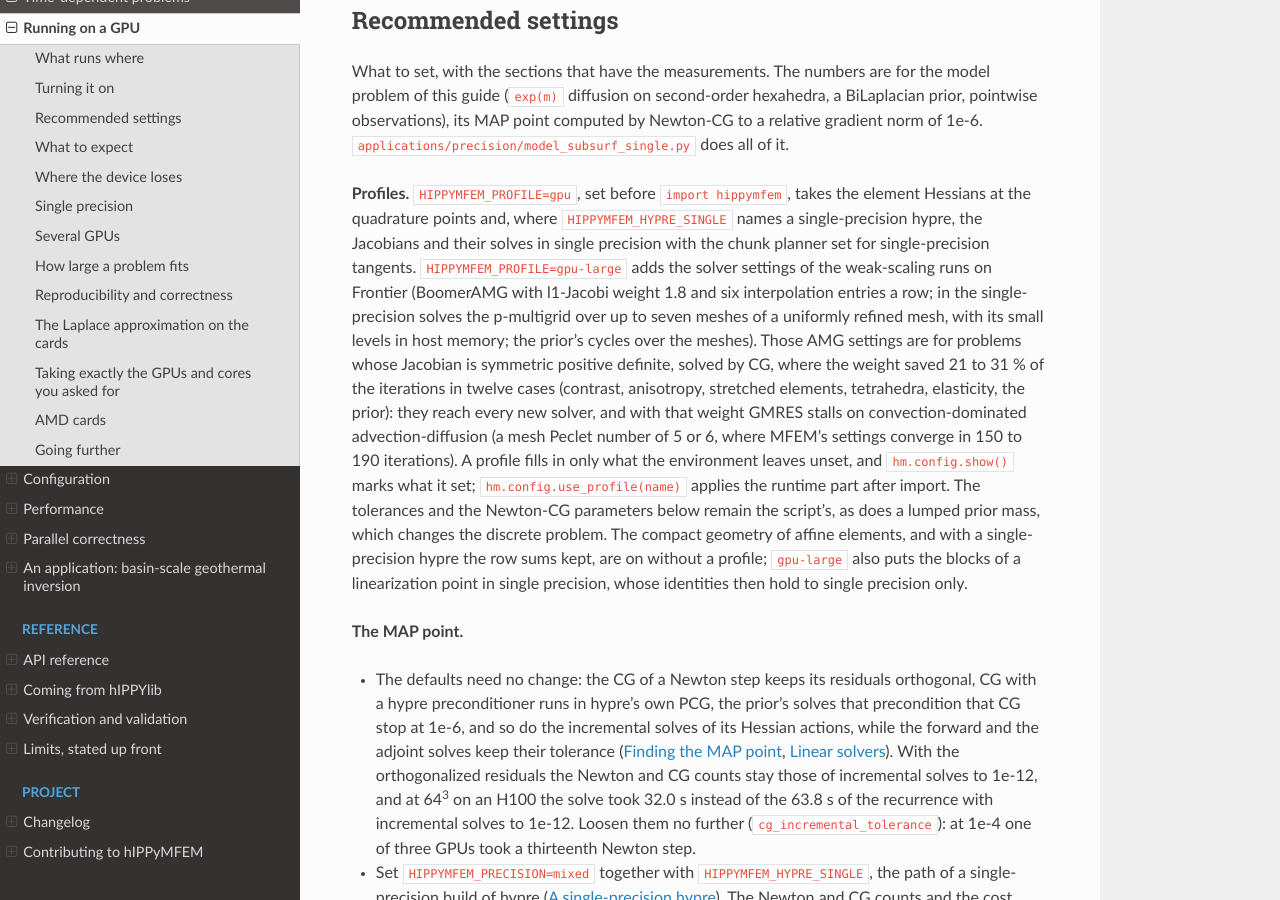
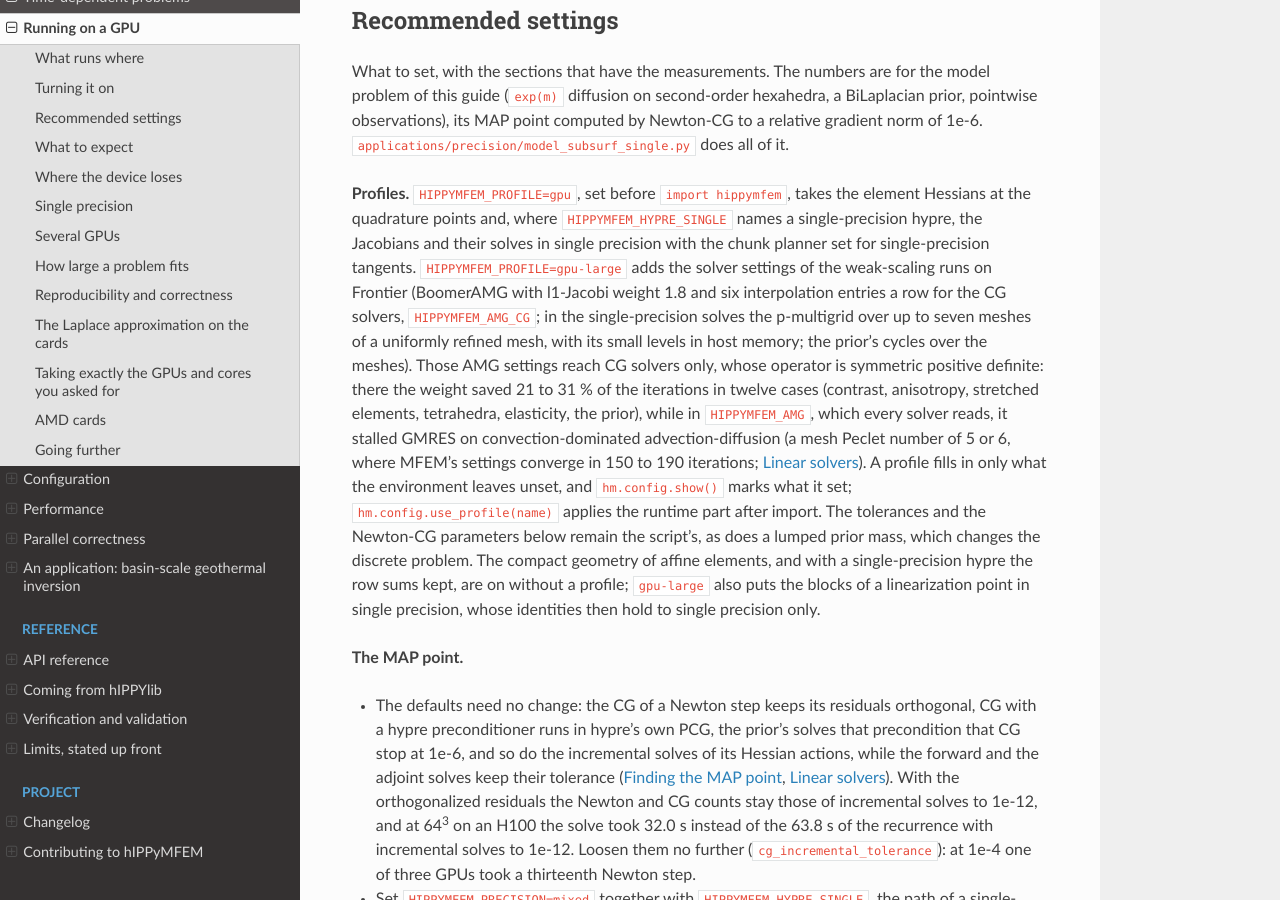
Before and after one commit to hIPPyMFEM/hippymfem, a Sphinx documentation site: the page built from docs/source/guide/gpu.rst, in a window 1280 px wide and 900 px high, scrolled down 1246 px. Built offline with Sphinx 7.4.7 and the Read the Docs theme 3.1.0, drawn with Linux system fonts in a browser that asks for light colours; pages that are not in the unit, such as notebooks, are missing from menus; some of the changed text lies outside the part shown.

Commit message:
gpu-large gives its AMG weight to CG solvers alone (HIPPYMFEM_AMG_CG)
The profile set HIPPYMFEM_AMG=relax_wt=1.8,pmax=6, which every new solver reads, and
with that weight GMRES stalled on convection-dominated advection-diffusion where
MFEM's settings converge (the sciml2 session's check on L40S cards).  It now sets
HIPPYMFEM_AMG_CG, which only CG solvers read, whose operators are symmetric positive
definite: the weak-scaling series on Frontier solved with CG throughout, so its
settings are unchanged there.  Profile description, GPU guide, CHANGELOG and the
profile test updated.

```diff
--- a/docs/source/guide/gpu.rst
+++ b/docs/source/guide/gpu.rst
@@ -80,14 +80,15 @@ Hessians at the quadrature points and, where ``HIPPYMFEM_HYPRE_SINGLE`` names a
 single-precision hypre, the Jacobians and their solves in single precision with the chunk
 planner set for single-precision tangents.  ``HIPPYMFEM_PROFILE=gpu-large`` adds the
 solver settings of the weak-scaling runs on Frontier (BoomerAMG with l1-Jacobi weight 1.8
-and six interpolation entries a row; in the single-precision solves the p-multigrid over
+and six interpolation entries a row for the CG solvers, ``HIPPYMFEM_AMG_CG``; in the
+single-precision solves the p-multigrid over
 up to seven meshes of a uniformly refined mesh, with its small levels in host memory; the
-prior's cycles over the meshes).  Those AMG settings are for problems whose Jacobian is
-symmetric positive definite, solved by CG, where the weight saved 21 to 31 % of the
+prior's cycles over the meshes).  Those AMG settings reach CG solvers only, whose
+operator is symmetric positive definite: there the weight saved 21 to 31 % of the
 iterations in twelve cases (contrast, anisotropy, stretched elements, tetrahedra,
-elasticity, the prior): they reach every new solver, and with that weight GMRES stalls on
-convection-dominated advection-diffusion (a mesh Peclet number of 5 or 6, where MFEM's
-settings converge in 150 to 190 iterations).  A profile fills in only what the environment leaves
+elasticity, the prior), while in ``HIPPYMFEM_AMG``, which every solver reads, it stalled
+GMRES on convection-dominated advection-diffusion (a mesh Peclet number of 5 or 6, where
+MFEM's settings converge in 150 to 190 iterations; :doc:`solvers`).  A profile fills in only what the environment leaves
 unset, and ``hm.config.show()`` marks what it set; ``hm.config.use_profile(name)`` applies
 the runtime part after import.  The tolerances and the Newton-CG parameters below remain
 the script's, as does a lumped prior mass, which changes the discrete problem.  The
@@ -484,7 +485,10 @@ instead of 31 at 512\ :sup:`3` on 512, and two Newton-CG steps there 10.8 s inst
 14.3 s (plain Jacobi with the same six entries: 14 iterations at 128\ :sup:`3` on eight,
 where this takes 17).  With a parameter three times as large it converged in 22
 iterations at 64\ :sup:`3` against 32 with MFEM's settings, where plain Jacobi's solves
-ended after 10.  It is not the default either.
+ended after 10.  It is not the default either.  That bound needs a symmetric positive
+definite matrix: give the weight to CG solvers alone with ``HIPPYMFEM_AMG_CG``, as the
+``gpu-large`` profile does, since GMRES with it stalled on convection-dominated
+advection-diffusion where MFEM's settings converge (:doc:`solvers`).
 
 .. _gpu-pmg:
 
```
Also changed, not shown: CHANGELOG.md (+5 -5 lines), 2 other files.
